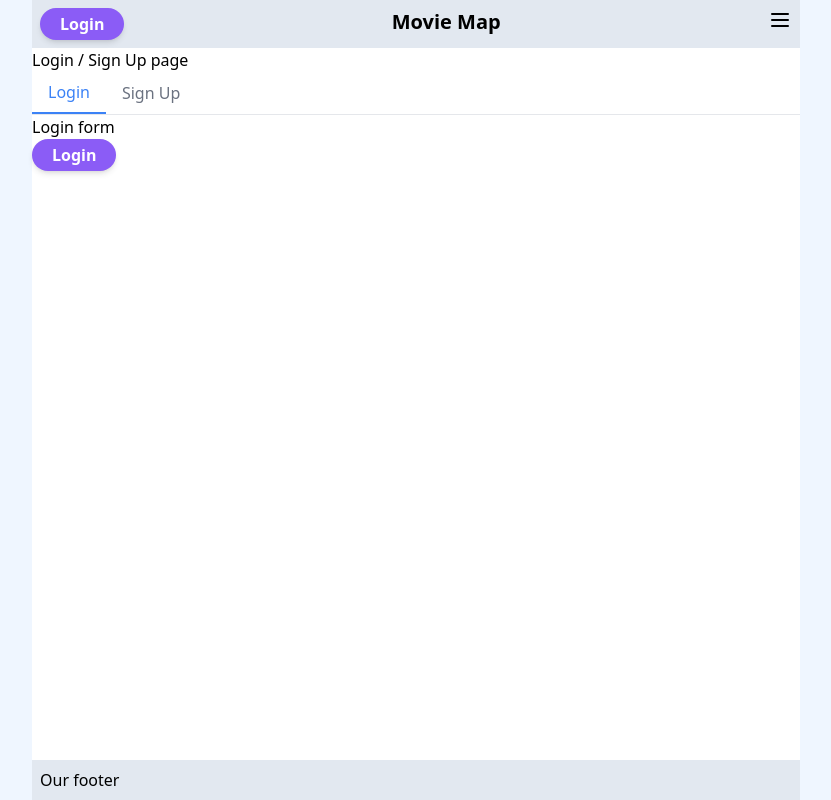
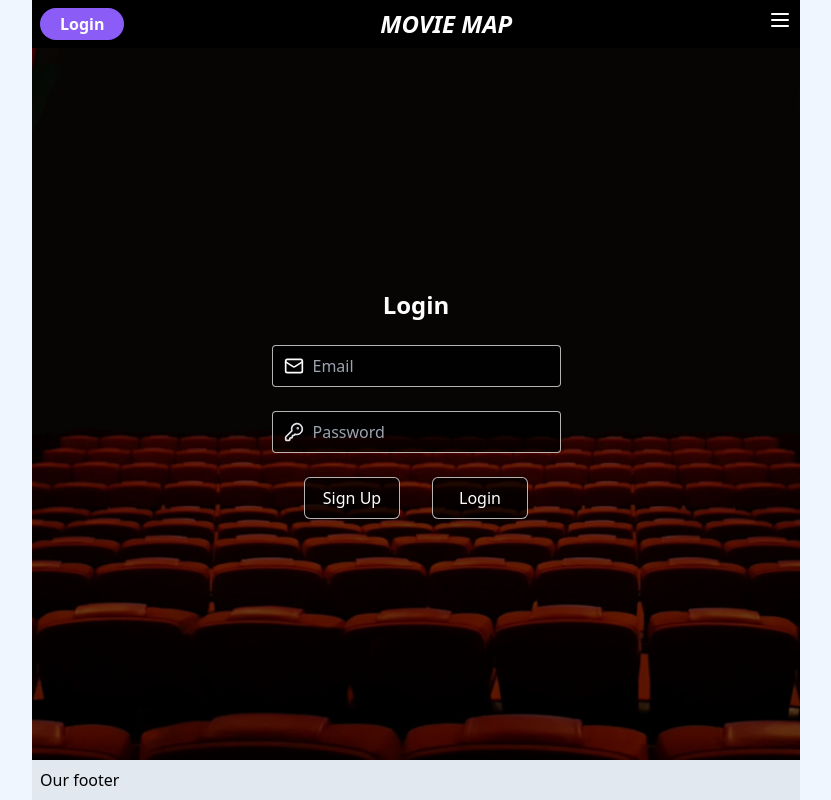
Before and after one commit to Kolya-YA/movieMap, a React (Vite) app in the folder client/: page /login in a window 1280 px wide. Shown: the whole page, without its empty margins (224-1055 px from the left). Built offline with nearby package versions, Linux system fonts and the light colour scheme.

Commit message:
login page and styling complete for now, background added in main layout, button component, header style edit, nav color changed to white

```diff
--- a/client/src/Pages/LoginSighUp.jsx
+++ b/client/src/Pages/LoginSighUp.jsx
@@ -1,52 +1,79 @@
-import { useState, useContext } from 'react';
-import { LoginForm, SighUpForm } from '../components';
-import { UserContext } from '../contexts'
+import { useState, useContext } from "react";
+import { UserContext } from "../contexts";
+import Button from '../components/Button';
+import { LuMail, LuKeyRound } from "react-icons/lu";
 
 const LoginSignUp = () => {
-    const { user, setUser } = useContext(UserContext)
-    const [activeForm, setActiveForm] = useState('login')
+  const { user, setUser } = useContext(UserContext);
+  const [activeForm, setActiveForm] = useState("login");
 
   return (
     <>
-            {user
-                ? (
+      {user ? (
         <>
-                        <h1>Welcome {user.name}</h1>
+          <h1>Welcome back {user.name}</h1>
           <p>You are already logged in</p>
-                        <button className="btn-login" type="button" onClick={() => setUser(null)}>Logout</button>
+          <button
+            className="btn-login"
+            type="button"
+            onClick={() => setUser(null)}
+          >
+            Logout
+          </button>
         </>
-                )
-                : (
-                    <>
-                        <h1>Login / Sign Up page</h1>
-                        <div className="flex border-b">
-                            <button type="button"
-                                className={`py-2 px-4 ${activeForm === 'login'
-                                    ? 'border-b-2 border-blue-500 text-blue-500'
-                                    : 'text-gray-500 hover:text-gray-700'
-                                    }`}
-                                onClick={() => setActiveForm('login')}
+      ) : (
+        <div className="flex justify-center items-center min-h-full ">
+          <div className=" w-full max-w-md p-8 space-y-6 bg-transparent">
+            <h2 className="text-2xl font-bold text-center text-white">Login</h2>
+            <form className="space-y-6">
+              <div className="relative">
+                <input
+                  type="email"
+                  id="email"
+                  className="w-full px-4 py-2 pl-10 border border-white border-opacity-70 shadow-diffused bg-black bg-opacity-70 text-white rounded focus:outline-none focus:ring-2 focus:ring-gray-400 duration-900 "
+                  placeholder="Email"
+                />
+                <span className="absolute inset-y-0 left-0 flex items-center pl-3">
+                  <svg
+                    className="w-5 h-5 text-white"
+                    fill="currentColor"
+                    viewBox="0 0 24 24"
                   >
-                                Login
-                            </button>
-                            <button type="button"
-                                className={`py-2 px-4 ${activeForm !== 'login'
-                                    ? 'border-b-2 border-blue-500 text-blue-500'
-                                    : 'text-gray-500 hover:text-gray-700'
-                                    }`}
-                                onClick={() => setActiveForm('sighup')}
+                    <LuMail size={24} aria-hidden="true" className="ms-auto" />
+                  </svg>
+                </span>
+              </div>
+              <div className="relative">
+                <input
+                  type="password"
+                  id="password"
+                  className="w-full px-4 py-2 pl-10 border border-white border-opacity-70 shadow-diffused bg-black bg-opacity-70 text-white rounded focus:outline-none focus:ring-2 focus:ring-gray-400 duration-900 "
+                  placeholder="Password"
+                />
+                <span className="absolute inset-y-0 left-0 flex items-center pl-3">
+                  <svg
+                    className="w-5 h-5 text-gray-200"
+                    fill="currentColor"
+                    viewBox="0 0 24 24"
                   >
-                                Sign Up
-                            </button>
+                    <LuKeyRound
+                      size={24}
+                      aria-hidden="true"
+                      className="ms-auto"
+                    />
+                  </svg>
+                </span>
               </div>
-                        {activeForm === 'login'
-                            ? <LoginForm />
-                            : <SighUpForm />
-                        }
-                    </>
+              <div className="flex flex-row justify-center space-x-8">
+                <Button text="Sign Up" className="w-24" />
+                <Button text="Login" className="w-24" />
+              </div>
+            </form>
+          </div>
+        </div>
       )}
     </>
-    )
-}
+  );
+};
 
 export default LoginSignUp;
--- a/client/src/components/Button.jsx
+++ b/client/src/components/Button.jsx
@@ -2,21 +2,11 @@ import classNames from 'classnames';
 
 
 const Button = ({ text, onClick, className }) => {
-    const [isClicked, setIsClicked] = useState(false);
-
-    const handleClick = (e) => {
-      setIsClicked(true);
-      onClick(e);
-    };
   return (
     <button
-      onClick={handleClick}
+      onClick={onClick}
       className={classNames(
-      "rounded-md border border-white border-opacity-70 bg-black bg-opacity-70 shadow-diffused text-white py-2 px-4 hover:bg-black hover:text-gray-400 hover:bg-opacity-100 transition duration-300  ",
-      {
-        "bg-white bg-opacity-80 transition duration-400": isClicked,
-      },
-      className
+      "rounded-md border border-white border-opacity-70 bg-black bg-opacity-70 shadow-diffused text-white py-2 px-4 hover:bg-black hover:text-gray-400 hover:bg-opacity-100 transition duration-200  ", className
       )}
     >
       {text}
--- a/client/src/components/Header.jsx
+++ b/client/src/components/Header.jsx
@@ -7,13 +7,13 @@ const Header = () => {
     const { user, setUser } = useContext(UserContext)
 
     return (
-        <header className="flex justify-between items-start gap-2 p-2 bg-slate-200">
+        <header className="flex justify-between items-start gap-2 p-2 bg-black">
             {user ? (
                 <button className="btn-login" type="button" onClick={() => setUser(null)}>Logout</button>
             ) : (
                 <Link to="/login" className="btn-login" type="button">Login</Link>
             )}
-            <Link to='/' className="text-xl font-semibold">Movie Map</Link>
+            <Link to='/' className="text-2xl font-playfair font-black italic text-white ">MOVIE MAP</Link>
             <TopNav />
         </header>
     )
--- a/client/src/components/TopNav.jsx
+++ b/client/src/components/TopNav.jsx
@@ -7,7 +7,7 @@ const TopNav = () => {
 
     const toggleNav = () => { setNavOpen(!navOpen) }
     return (
-        <nav className='grid'>
+        <nav className='grid text-white'>
             <button type='button'
                 onClick={toggleNav}
                 aria-label='Toggle navigation menu'
--- a/client/src/layouts/MainLayout.jsx
+++ b/client/src/layouts/MainLayout.jsx
@@ -1,18 +1,27 @@
-import { UserProvider } from '../contexts';
-import { Outlet } from 'react-router-dom';
+import { UserProvider } from "../contexts";
+import { Outlet } from "react-router-dom";
+import backgroundImg from "../components/movie-theater-Black.png";
 
-import { Header, Footer } from '../components';
+import { Header, Footer } from "../components";
 
 const MainLayout = () => {
   return (
     <UserProvider>
       <Header />
-            <main>
+      <div className="relative ">
+                <main className="flex justify-center items-center bg-cover bg-center relative min-h-full "
+                      style={{
+                          backgroundImage: `url(${backgroundImg})`
+                      }}>
+                    <div className="absolute inset-0 bg-black opacity-60 z-10"></div>
+                    <div className="relative z-20">
                         <Outlet />
+                    </div>
                 </main>
+            </div>
       <Footer />
     </UserProvider>
   );
-}
+};
 
 export default MainLayout;
```
Also changed, not shown: client/src/components/movie-theater-Black.png (added), 1 other file (tests, documents, lock files or other folders). Lines whose indentation alone changed are shown as unchanged.
